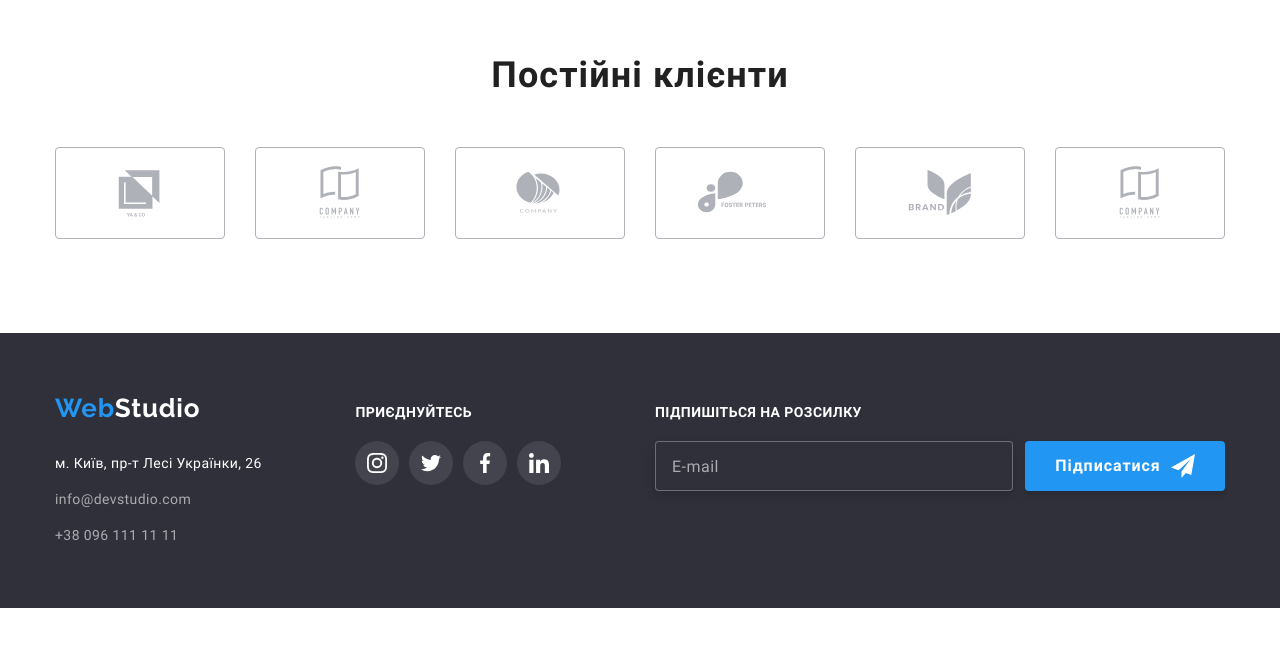
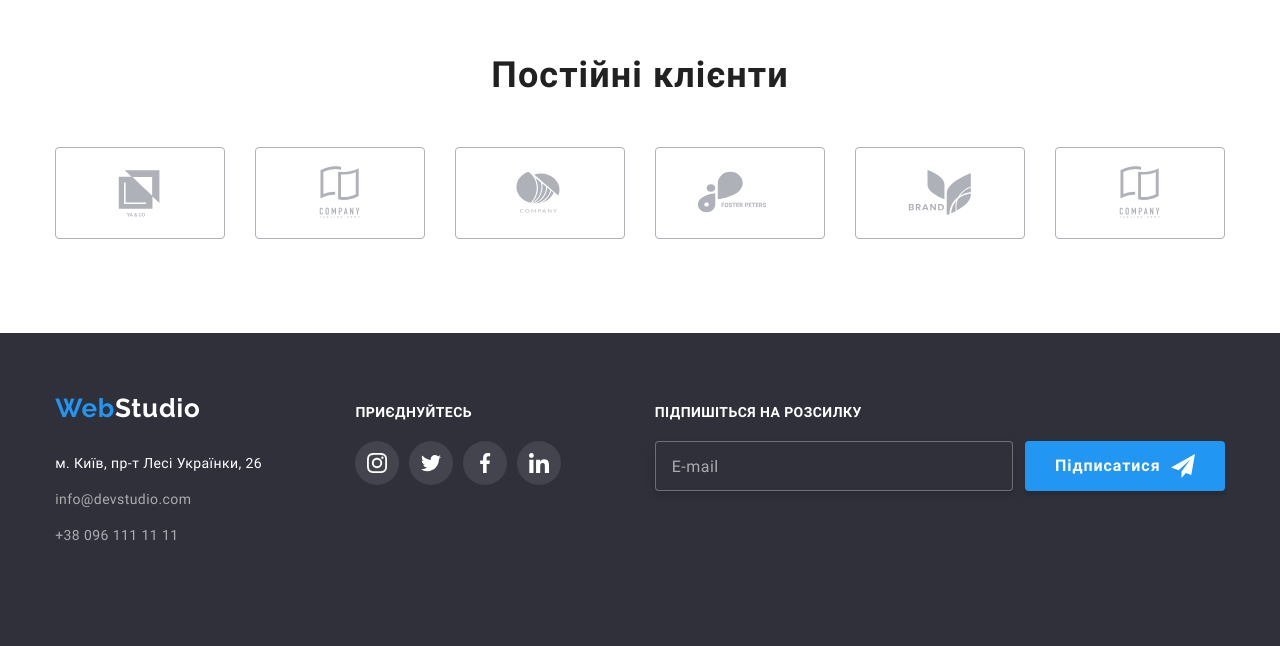
Before and after one commit to Minutestatic/goit-markup-hw-08, a plain HTML site: page index.html in a window 1280 px wide. Shown: the part 2343-2989 px from the top of the page. Before the commit the page ends 2951 px from the top, so only its background shows below. Drawn offline with nearby package versions, Linux system fonts and the light colour scheme.

Commit message:
Виправляе секцію footer

```diff
--- a/index.html
+++ b/index.html
@@ -457,10 +457,11 @@
     <footer class="footer">
       <div class="footer__container">
         <!-- Контактні дані -->
-        <address class="address">
+        <div class="address-container">
           <a href="./index.html" class="logo-footer"
             >Web<span class="logo-footer__text">Studio</span></a
           >
+          <address class="address">
             <ul class="address__list list">
               <li class="address__item">
                 <a
@@ -479,6 +480,7 @@
               </li>
             </ul>
           </address>
+        </div>
 
         <!-- Footer Social -->
 
--- a/sass/layout/_address.scss
+++ b/sass/layout/_address.scss
@@ -1,17 +1,26 @@
+.address-container {
+    display: flex;
+    flex-direction: column;
+    align-items: center;
+    margin-bottom: 60px;
+    @media screen and (min-width: 1200px) {
+
+            align-items: baseline;
+        }
+
+}
 .address {
     text-align: center;
-    margin-bottom: 60px;
+
     @media screen and (min-width: 768px) {
-        margin-right: 165px;
+
     }
     @media screen and (min-width: 1200px) {
         margin-right: 0;
         margin-bottom: 0;
         text-align: left;
     }
-    &__list {
-        margin-top: 28px;
-    }
+
 
 
     &__item {
--- a/sass/layout/_footer.scss
+++ b/sass/layout/_footer.scss
@@ -13,12 +13,12 @@
             @media screen and (min-width: 768px) {
                 display: flex;
                 flex-wrap: wrap;
-                justify-content: center;
-                align-items: baseline;
-                max-width: 768px;
+                justify-content: space-around;
+                min-width: 768px;
+                align-items: baseline
             }
             @media screen and (min-width: 1200px) {
-                justify-content: space-between;
+
                 max-width: 1200px;
                 gap: 93px;
             }
@@ -40,6 +40,10 @@
             }
     }
 
-    .footer-social{
+    .footer-social  {
         margin-bottom: 60px;
+
+        @media screen and (min-width: 768px) {
+            margin-bottom: 0;
+        }
     }
--- a/sass/layout/_logo.scss
+++ b/sass/layout/_logo.scss
@@ -27,7 +27,7 @@
 .logo-footer {
     font-weight: 700;
         font-size: 24px;
-        line-height: 1.16px;
+        line-height: 1.16;
         letter-spacing: 0.03em;
         color: $acentTextColor;
         text-decoration: none;
@@ -41,14 +41,11 @@
 
 
 .logo-footer {
-    padding-top: 0;
-    padding-bottom: 0;
     margin-bottom: 28px;
-    margin-right: 0;
+
 
     @media screen and (min-width:1200px) {
-            padding-top: 24px;
-            padding-bottom: 25px;
+
 
             font-size: 26px;
             line-height: 1.19;
```
Also changed, not shown: css/main.css, css/main.min.css, 2 other files. Lines whose indentation alone changed are shown as unchanged.
